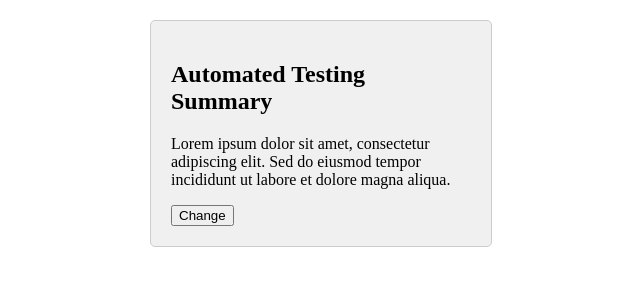
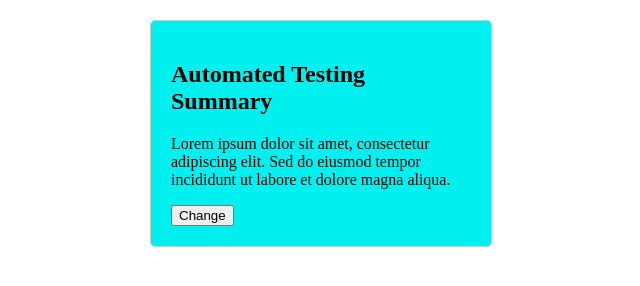
Before and after one commit to EladHeller/self-healing-example, a website: page client/index.html in a window 1280 px wide. Shown: the whole page, without its empty margins (319-959 px from the left). Drawn offline with Linux system fonts and the light colour scheme.

Commit message:
Update styles.css

```diff
--- a/client/styles.css
+++ b/client/styles.css
@@ -3,6 +3,6 @@
     padding: 20px;
     border: 1px solid #ccc;
     border-radius: 5px;
-    background-color: #f0f0f0;
+    background-color: #00f0f0;
     margin: 20px auto;
   }
```
